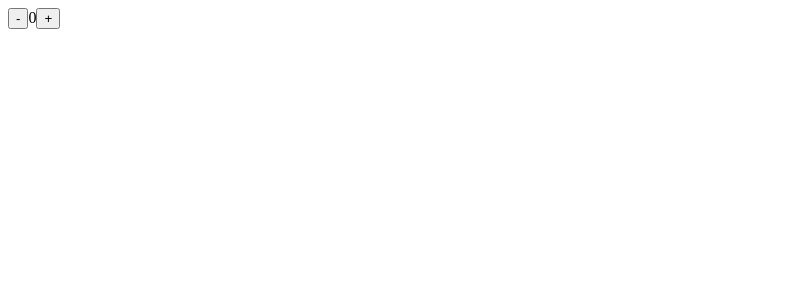
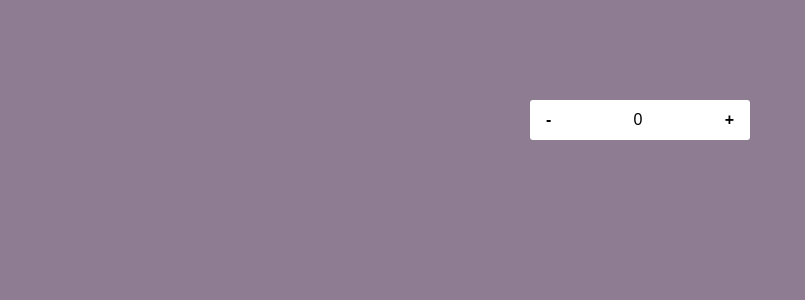
Before and after one commit to zakonfeniksa/redux_react_counter, a React (Create React App) app: page / in a window 1280 px wide. Shown: the top 300 px of the page, without its empty margins (0-805 px from the left). Built offline with nearby package versions, Linux system fonts and the light colour scheme.

Commit message:
Style app

```diff
--- a/src/index.css
+++ b/src/index.css
@@ -0,0 +1,35 @@
+body{
+  margin: 0;
+  padding: 0;
+  font-family: sans-serif;
+  display: flex;
+  justify-content: center;
+  background-color: #8E7C93;
+}
+.container{
+  background-color: #FFF;
+  margin: 100px;
+  padding: 10px;
+  border-radius: 3px;
+  width: 200px;
+  display: flex;
+  align-items: center;
+  justify-content: space-between;
+}
+
+.buttons {
+  background-color: transparent;
+  border: none;
+  font-size: 16px;
+  font-weight: bold;
+  border-radius: 3px;
+  transition: all .15s ease-in;
+}
+
+.buttons:hover:nth-child(1){
+  background-color: #F45B69;
+}
+
+.buttons:hover:nth-child(3){
+  background-color: #C0DFA1;
+}
```
